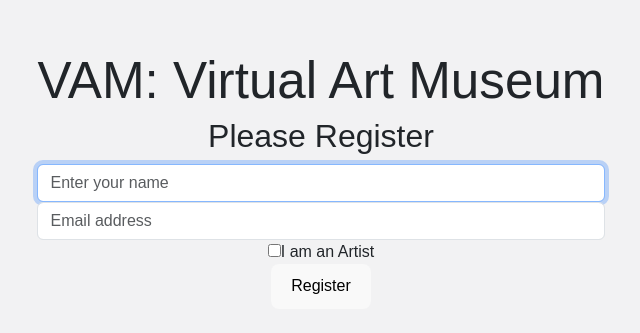
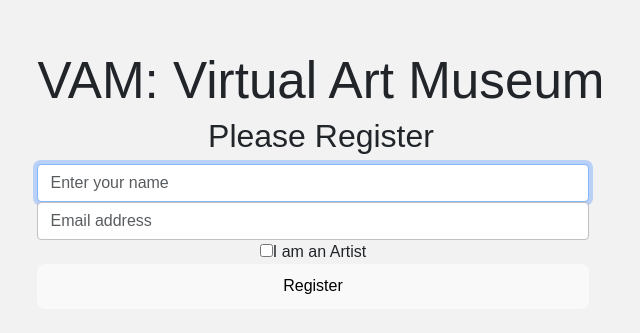
Before and after one commit to dmaceylewis/vam, a React (Vite) app: page /register in a window 1280 px wide. Shown: the part 219-552 px from the top of the page, without its empty margins (319-959 px from the left). Built offline with nearby package versions, Linux system fonts and the light colour scheme; a web font is replaced by a local one.

Commit message:
fixed delete gallery function

```diff
--- a/index.html
+++ b/index.html
@@ -5,6 +5,7 @@
     <link rel="icon" type="image/svg+xml" href="/vite.svg" />
     <link href="https://cdn.jsdelivr.net/npm/bootstrap@5.3.3/dist/css/bootstrap.min.css" rel="stylesheet" integrity="sha384-QWTKZyjpPEjISv5WaRU9OFeRpok6YctnYmDr5pNlyT2bRjXh0JMhjY6hW+ALEwIH" crossorigin="anonymous">
     <meta name="viewport" content="width=device-width, initial-scale=1.0" />
+    <script src="https://kit.fontawesome.com/852c733b67.js" crossorigin="anonymous"></script>
     <title>VAM: Virtual Art Museum</title>
   </head>
   <body>
--- a/src/components/auth/login.css
+++ b/src/components/auth/login.css
@@ -17,3 +17,27 @@
     padding: 5px;
     border-radius: 5px;
 }
+
+.form-control {
+    height: calc(1.5em + 0.75rem + 2px);
+    padding: 0.375rem 0.75rem;
+    font-size: 1rem;
+    border: 1px solid var(--outline);
+    border-radius: 0.25rem;
+  }
+
+  .form-group {
+    margin-right: 1rem;
+    display: flex;
+    flex-direction: column;
+  }
+
+  .form-btn {
+    align-self: flex-end;
+  }
+
+  .form-btn:focus {
+    box-shadow: none;
+    outline: 2px solid transparent;
+    outline-offset: 2px;
+  }
--- a/src/components/galleries/ArtistGallery.jsx
+++ b/src/components/galleries/ArtistGallery.jsx
@@ -1,5 +1,6 @@
 import { useEffect, useState } from "react";
 import { Link } from "react-router-dom"
+import { deleteGallery} from "../../services/galleryService";
 import {
     Button,
     Card,
--- a/src/components/home/Home.jsx
+++ b/src/components/home/Home.jsx
@@ -10,6 +10,7 @@ import {
 } from "reactstrap"
 import "./home.css"
 import { GalleriesList } from "../galleries/GalleryList"
+import { Link } from "react-router-dom"
 
 export const Home = ({ currentUser }) => {
     return (
@@ -69,6 +70,8 @@ export const Home = ({ currentUser }) => {
                         >
                             Scroll down to explore our current galleries
                         </CardSubtitle>
+                        <br></br>
+                        <i className="fa-solid fa-circle-down fa-lg"></i>
                     </Card>
                     <br></br>
                     <Card
@@ -80,9 +83,11 @@ export const Home = ({ currentUser }) => {
                         <CardText>
                         Create an account and showcase your art with us!
                         </CardText>
-                        <Button color="primary">
-                        Register
-                        </Button>
+                        <Link to={`/register`}>
+                            <Button block color="primary">
+                            Register
+                            </Button>
+                        </Link>
                     </Card>
                 </Col>
             </Row>
```
Also changed, not shown: api/database.json (+10 -1 lines).
